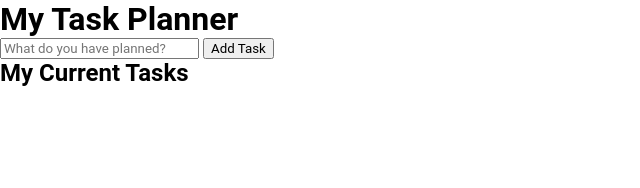
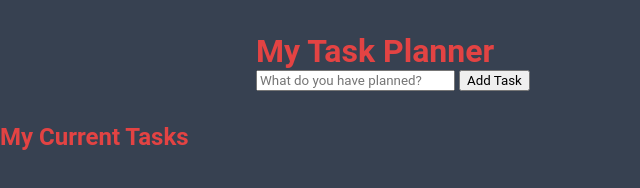
Before and after one commit to vickykimani/task-app, a plain HTML site: page index.html in a window 1280 px wide. Shown: the whole page, without its empty margins (0-640 px from the left). Drawn offline with Linux system fonts and the light colour scheme.

Commit message:
styles updated

```diff
--- a/style.css
+++ b/style.css
@@ -1,8 +1,26 @@
 * {
     margin: 0;
-    /*box-sizing informs the browser how to calculate page width*/
-    /*border-box: width and height properties (and min/max properties) include...*/
-    /*content-box: the width and height properties (and min/max properties) include...*/
+    /* box-sizing informs the browser how to calculate page width */
+    /* border-box: width and height properties (and min/max properties) include... */
+    /* content-box: the width and height properties (and min/max properties) include... */
     box-sizing: border-box;
     font-family: 'Roboto', sans-serif;
 }
+
+body {
+    display: flex;
+    flex-direction: column;
+    /* set element minimum height to 100% viewport height */
+    /* adopts height to viewport */
+    min-height: 100vh;
+    color: rgb(227, 67, 67);
+    background-color: #374151;
+}
+
+header {
+    /* the rem unit means "the root element's font-size" */
+    padding: 2rem 1rem;
+    max-width: 800px;
+    width: 100%;
+    margin: 0 auto;
+}
```
